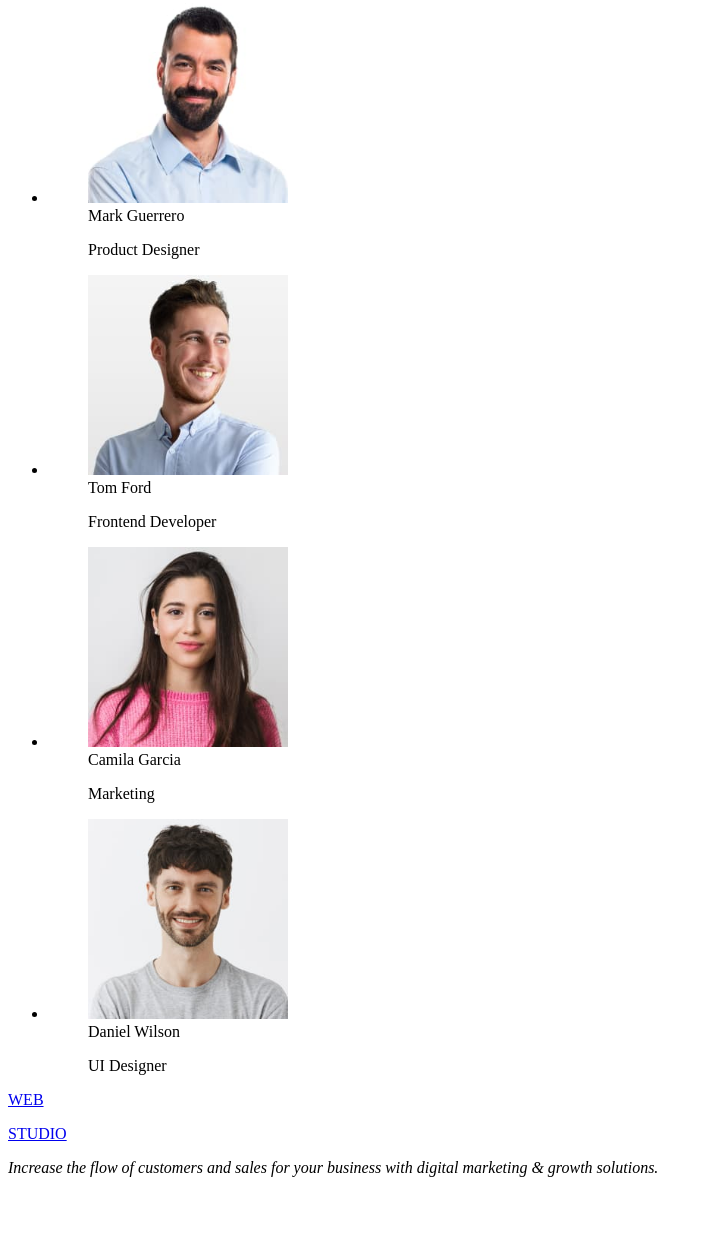
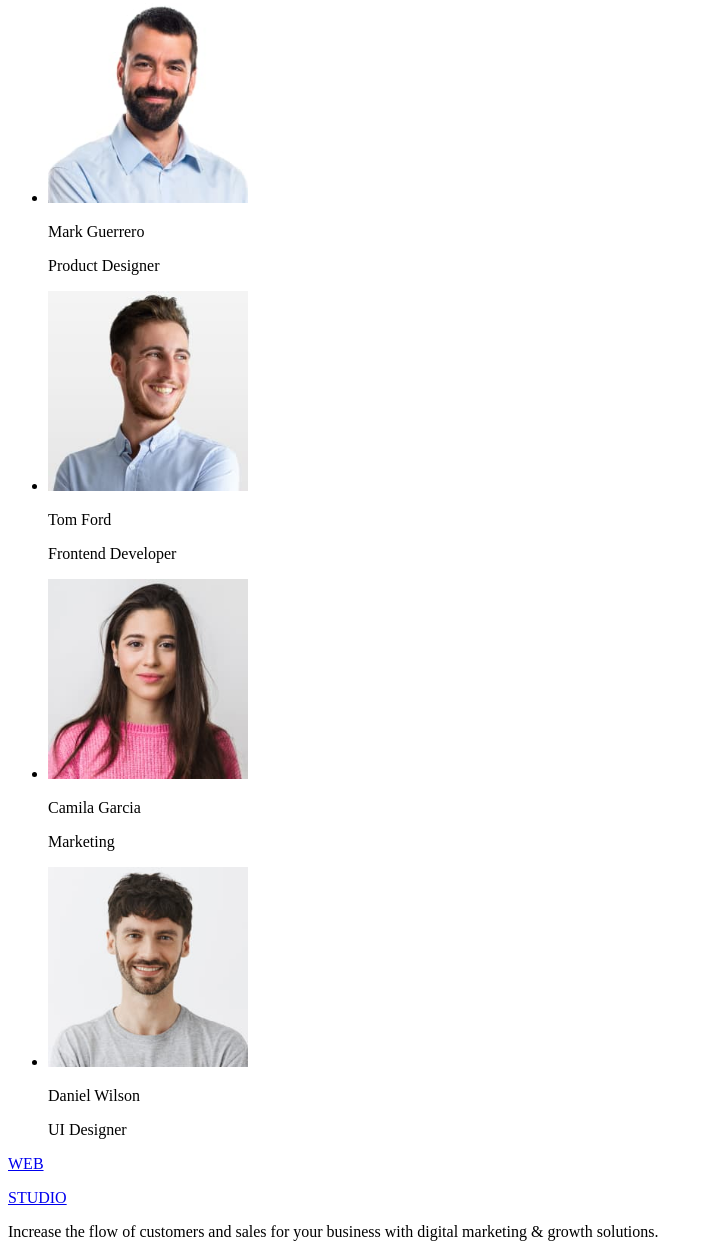
Before and after one commit to iberikofer/goit-markup-hw-01, a plain HTML site: page index.html in a window 1280 px wide. Shown: the part 1578-2835 px from the top of the page, without its empty margins (0-713 px from the left). Before the commit the page ends 2771 px from the top, so only its background shows below. Drawn offline with Linux system fonts and the light colour scheme.

Commit message:
Updated index.html

```diff
--- a/index.html
+++ b/index.html
@@ -19,12 +19,12 @@
       </nav>
       <a href="mailto:info@devstudio.com"><p>info@devstudio.com</p></a>
       <a href="tel:+11(000)111-11-11"><p>+11 (000) 111-11-11</p></a>
-    </header>
       <h1>
         Effective Solutions <br />
         for Your Business
       </h1>
       <button type="button">Order Service</button>
+    </header>
     <main>
       <ul>
         <li>
@@ -86,40 +86,32 @@
       <h2>Our Team</h2>
       <ul>
         <li>
-          <figure>
+          <div>
             <img src="images/Mark.jpg" alt="Mark Guerrero" width="200px" height="200px" />
-            <figcaption>
-              Mark Guerrero
+            <p>Mark Guerrero</p>
             <p>Product Designer</p>
-            </figcaption>
-          </figure>
+          </div>
         </li>
         <li>
-          <figure>
+          <div>
             <img src="images/Tom.jpg" alt="Tom Ford" width="200px" height="200px" />
-            <figcaption>
-              Tom Ford
+            <p>Tom Ford</p>
             <p>Frontend Developer</p>
-            </figcaption>
-          </figure>
+          </div>
         </li>
         <li>
-          <figure>
+          <div>
             <img src="images/Camila.jpg" alt="Camila Garcia" width="200px" height="200px" />
-            <figcaption>
-              Camila Garcia
+            <p>Camila Garcia</p>
             <p>Marketing</p>
-            </figcaption>
-          </figure>
+          </div>
         </li>
         <li>
-          <figure>
+          <div>
             <img src="images/Daniel.jpg" alt="Daniel Wilson" width="200px" height="200px" />
-            <figcaption>
-              Daniel Wilson
+            <p>Daniel Wilson</p>
             <p>UI Designer</p>
-            </figcaption>
-          </figure>
+          </div>
         </li>
       </ul>
     </main>
@@ -128,12 +120,10 @@
         <p>WEB</p>
         <p>STUDIO</p></a
       >
-      <address>
       <p>
         Increase the flow of customers and sales for your business with digital marketing & growth
         solutions.
       </p>
-      </address>
     </footer>
   </body>
 </html>
```
Lines whose indentation alone changed are shown as unchanged.
